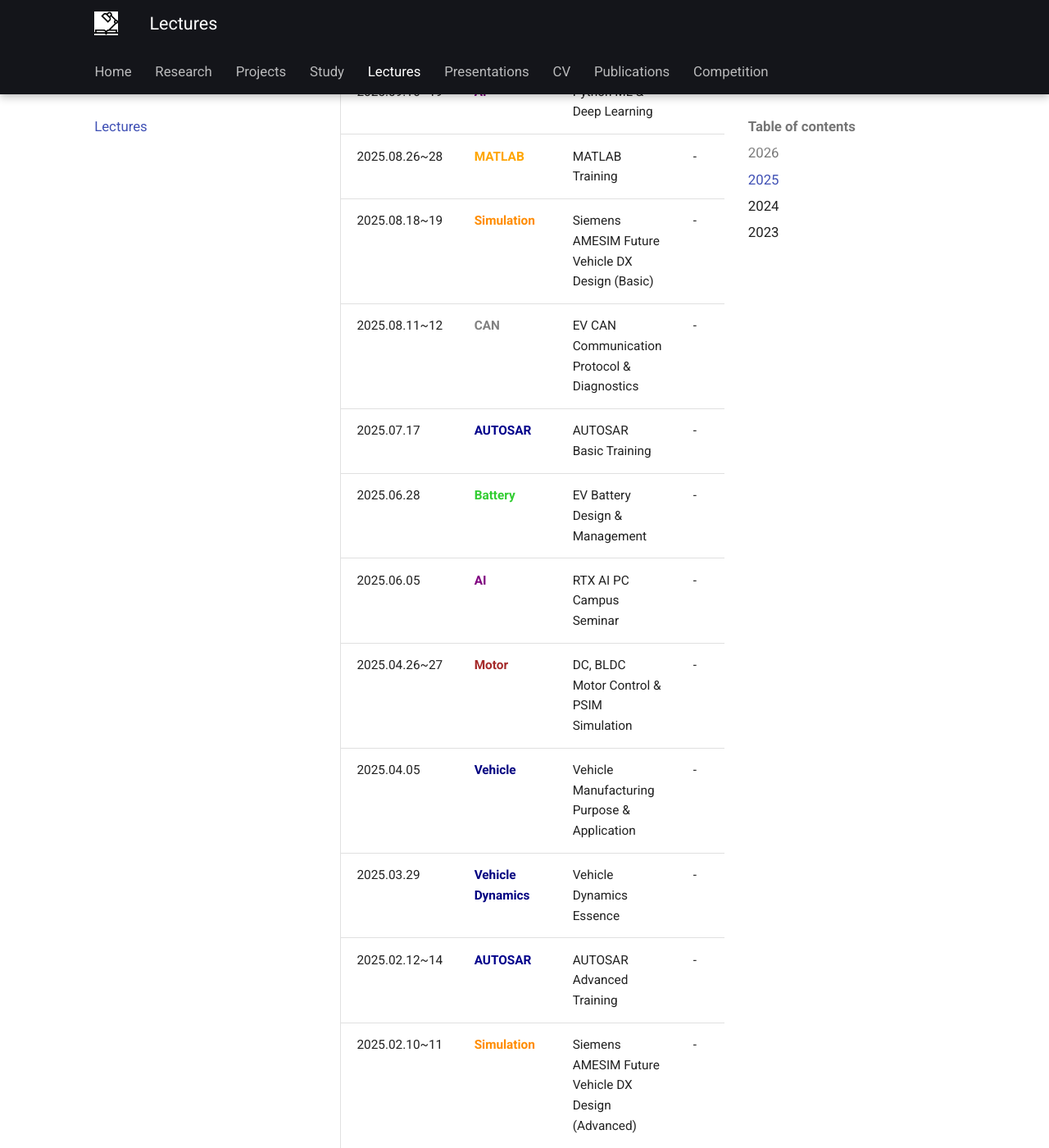
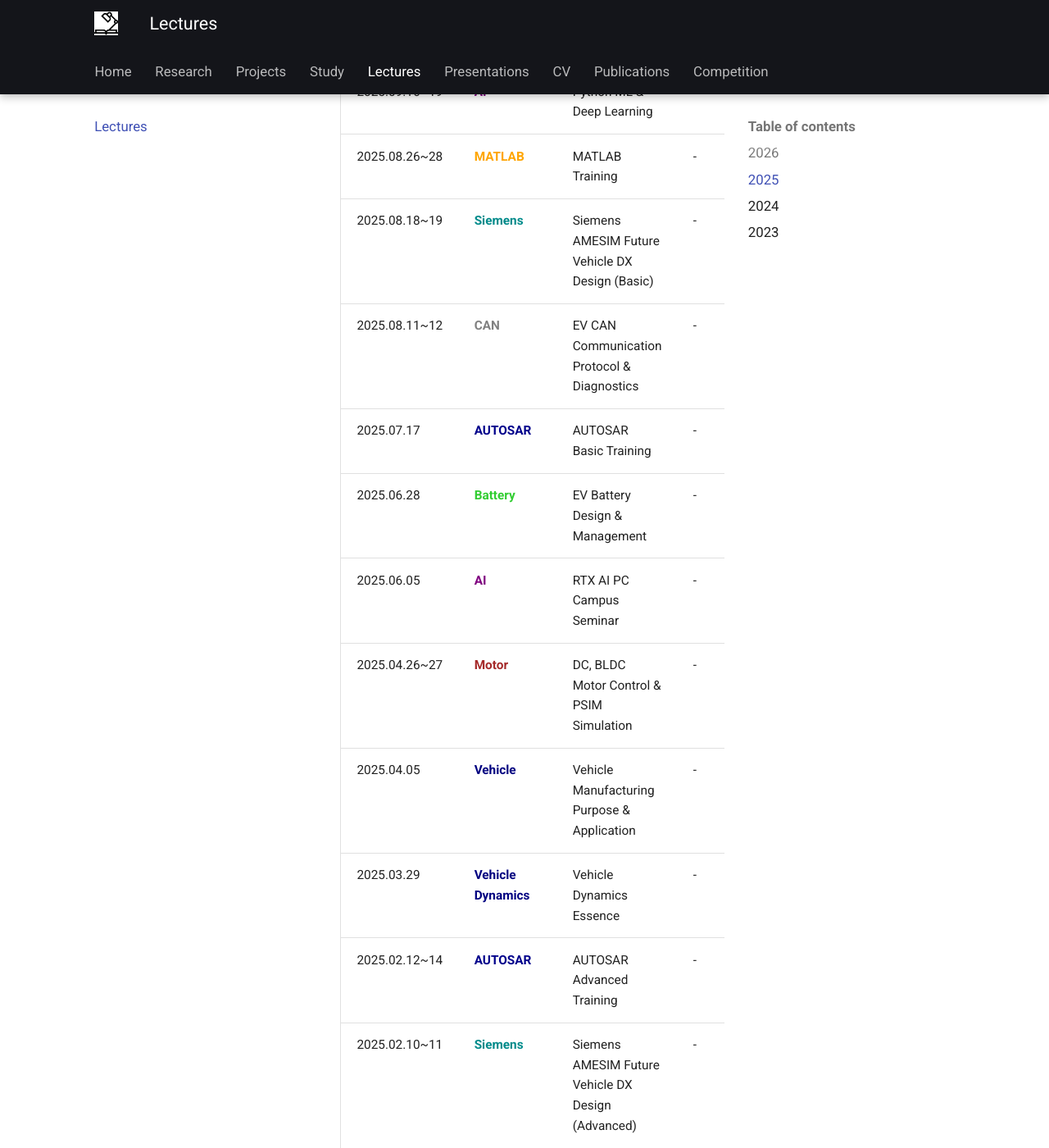
Before and after one commit to YSH-research/YSH-research.github.io, an MkDocs documentation site: the page built from docs/lecture.md, in a window 1280 px wide and 1400 px high, scrolled down 1026 px. Shown: the whole window at 82% size. Built offline with MkDocs 1.6.1 and Material for MkDocs 9.7.7, drawn with Linux system fonts in a browser that asks for light colours.

Commit message:
Change Simulation to Siemens category (darkcyan)

```diff
--- a/docs/lecture.md
+++ b/docs/lecture.md
@@ -12,7 +12,7 @@
 <span style="color:teal;font-weight:bold">AD</span> - 청록색
 <span style="color:brown;font-weight:bold">Motor</span> - 갈색
 <span style="color:limegreen;font-weight:bold">EV/Battery</span> - 라임그린
-<span style="color:darkorange;font-weight:bold">Simulation</span> - 다크오렌지
+<span style="color:darkcyan;font-weight:bold">Siemens</span> - 청록색
 <span style="color:gray;font-weight:bold">CAN</span> - 회색
 <span style="color:navy;font-weight:bold">Vehicle</span> - 네이비
 <span style="color:orangered;font-weight:bold">Git</span> - 오렌지레드
@@ -35,7 +35,7 @@
 | 2025.12.23 | <span style="color:green;font-weight:bold">ROS</span> | LIMO PRO | - | CBNU |
 | 2025.09.16~19 | <span style="color:purple;font-weight:bold">AI</span> | Python ML & Deep Learning | - | CBNU |
 | 2025.08.26~28 | <span style="color:orange;font-weight:bold">MATLAB</span> | MATLAB Training | - | CBNU |
-| 2025.08.18~19 | <span style="color:darkorange;font-weight:bold">Simulation</span> | Siemens AMESIM Future Vehicle DX Design (Basic) | - | CBNU |
+| 2025.08.18~19 | <span style="color:darkcyan;font-weight:bold">Siemens</span> | Siemens AMESIM Future Vehicle DX Design (Basic) | - | CBNU |
 | 2025.08.11~12 | <span style="color:gray;font-weight:bold">CAN</span> | EV CAN Communication Protocol & Diagnostics | - | CBNU |
 | 2025.07.17 | <span style="color:darkblue;font-weight:bold">AUTOSAR</span> | AUTOSAR Basic Training | - | CBNU |
 | 2025.06.28 | <span style="color:limegreen;font-weight:bold">Battery</span> | EV Battery Design & Management | - | CBNU |
@@ -44,7 +44,7 @@
 | 2025.04.05 | <span style="color:navy;font-weight:bold">Vehicle</span> | Vehicle Manufacturing Purpose & Application | - | CBNU |
 | 2025.03.29 | <span style="color:navy;font-weight:bold">Vehicle Dynamics</span> | Vehicle Dynamics Essence | - | CBNU |
 | 2025.02.12~14 | <span style="color:darkblue;font-weight:bold">AUTOSAR</span> | AUTOSAR Advanced Training | - | CBNU |
-| 2025.02.10~11 | <span style="color:darkorange;font-weight:bold">Simulation</span> | Siemens AMESIM Future Vehicle DX Design (Advanced) | - | CBNU |
+| 2025.02.10~11 | <span style="color:darkcyan;font-weight:bold">Siemens</span> | Siemens AMESIM Future Vehicle DX Design (Advanced) | - | CBNU |
 | 2025.02.03~07 | <span style="color:green;font-weight:bold">ROS</span> | LIMO PRO ROS2 Training | - | CBNU |
 
 ## 2024
```
